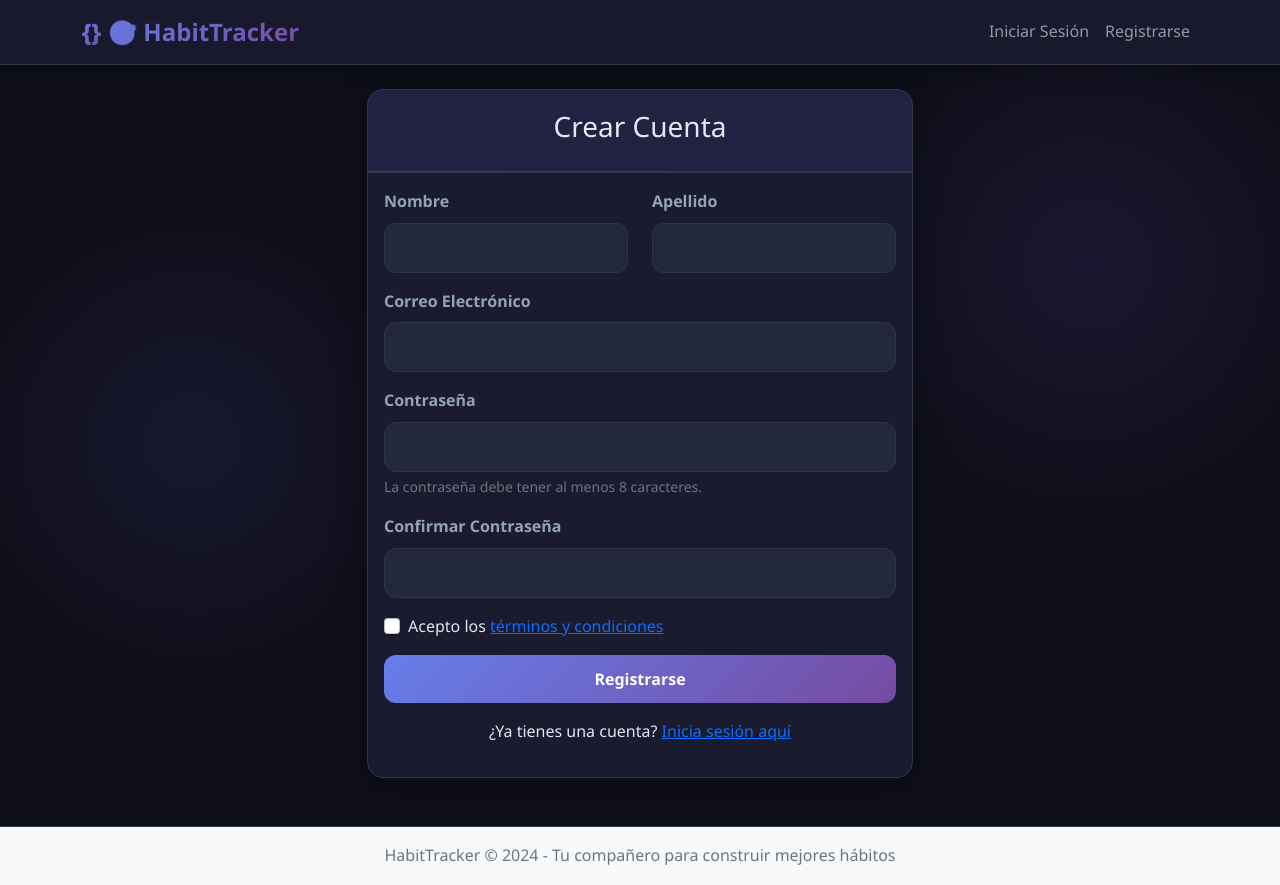
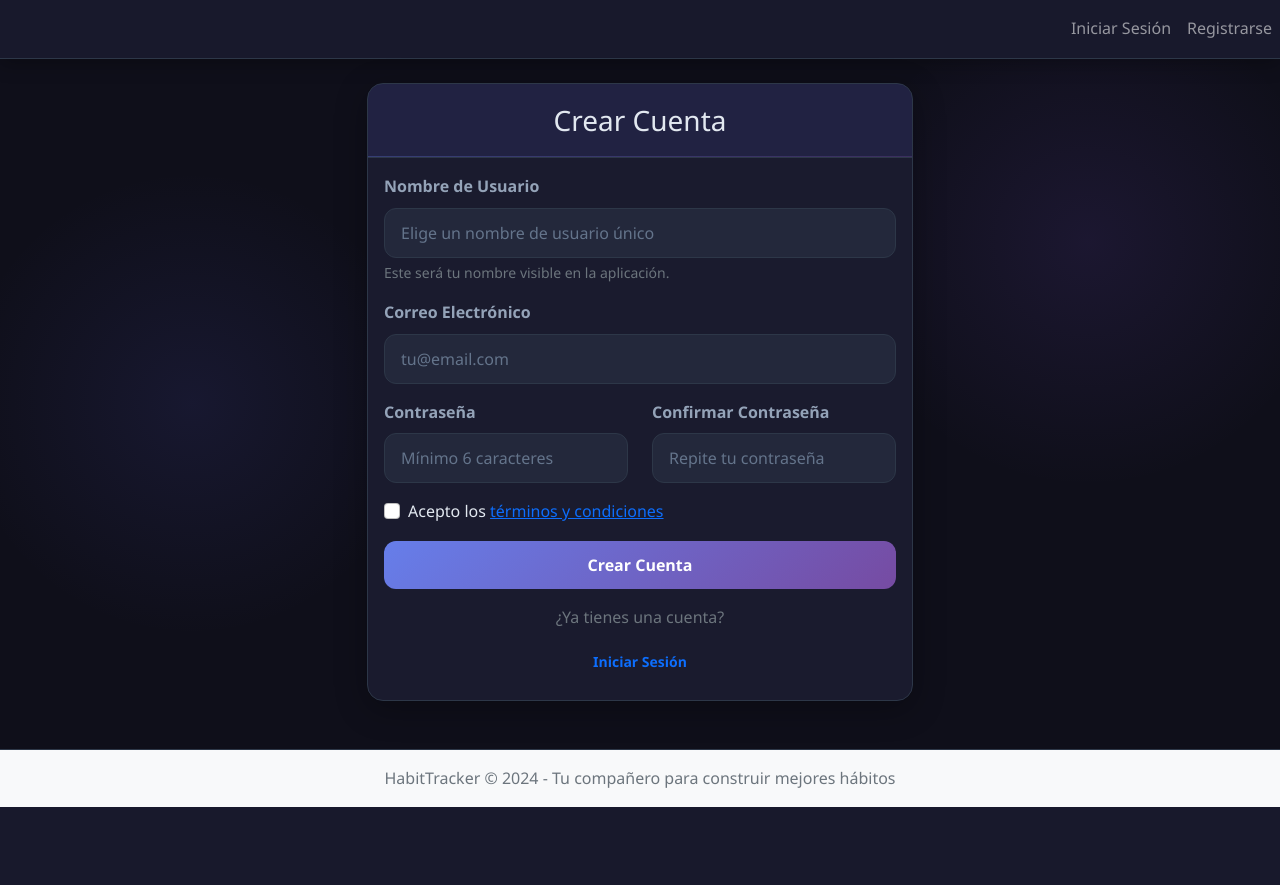
Before and after one commit to Kevin498777/Habit_Tracker, a Flask app: page /register in a window 1280 px wide. After the commit the page ends 807 px from the top, so only its background shows below. Run offline with Flask 3, Linux system fonts and the light colour scheme.

Commit message:
funcionalidad de login y register

```diff
--- a/app.py
+++ b/app.py
@@ -6,6 +6,7 @@ from pymongo import MongoClient
 from dotenv import load_dotenv
 from bson import ObjectId
 from werkzeug.security import generate_password_hash, check_password_hash
+import re
 
 # Cargar variables de entorno
 load_dotenv()
@@ -16,7 +17,6 @@ app.secret_key = os.getenv('SECRET_KEY', 'clave-secreta-predeterminada')
 # Configuración de MongoDB
 try:
     client = MongoClient(os.getenv('MONGODB_URI', 'mongodb://localhost:27017/'))
-    # Verificar conexión
     client.admin.command('ping')
     print("OK - Conectado a MongoDB exitosamente!")
 
@@ -29,31 +29,173 @@ except Exception as e:
     habits_collection = None
     users_collection = None
 
+# Función para verificar si el usuario está logueado
+def login_required(f):
+    from functools import wraps
+    @wraps(f)
+    def decorated_function(*args, **kwargs):
+        if 'user_id' not in session:
+            flash('Por favor inicia sesión para acceder a esta página', 'error')
+            return redirect(url_for('login'))
+        return f(*args, **kwargs)
+    return decorated_function
+
+# Función para validar email
+def is_valid_email(email):
+    pattern = r'^[a-zA-Z0-9._%+-]+@[a-zA-Z0-9.-]+\.[a-zA-Z]{2,}$'
+    return re.match(pattern, email) is not None
+
 @app.route('/')
 def index():
     """Página principal que muestra la lista de hábitos"""
+    # Si el usuario no está logueado, redirigir al login
+    if 'user_id' not in session:
+        return redirect(url_for('login'))
+
     try:
         if habits_collection is not None:
-            habits = list(habits_collection.find().sort('created_at', -1))
-            # Calcular completados hoy
+            # Solo obtener hábitos del usuario actual
+            habits = list(habits_collection.find(
+                {'user_id': session['user_id']}
+            ).sort('created_at', -1))
+
             today = datetime.now().strftime('%Y-%m-%d')
             today_completed = sum(1 for habit in habits if today in habit.get('completed_dates', []))
         else:
             habits = []
             today_completed = 0
-            flash('Error de conexion con la base de datos', 'error')
+            flash('Error de conexión con la base de datos', 'error')
     except Exception as e:
         habits = []
         today_completed = 0
-        flash('Error al cargar los habitos', 'error')
+        flash('Error al cargar los hábitos', 'error')
 
     return render_template('index.html', habits=habits, today_completed=today_completed)
 
+# RUTAS DE AUTENTICACIÓN
+@app.route('/register', methods=['GET', 'POST'])
+def register():
+    """Registro de nuevos usuarios"""
+    # Si ya está logueado, redirigir al index
+    if 'user_id' in session:
+        return redirect(url_for('index'))
+
+    if request.method == 'POST':
+        username = request.form.get('username')
+        email = request.form.get('email')
+        password = request.form.get('password')
+        confirm_password = request.form.get('confirm_password')
+
+        # Validaciones
+        if not all([username, email, password, confirm_password]):
+            flash('Todos los campos son obligatorios', 'error')
+            return render_template('register.html')
+
+        if password != confirm_password:
+            flash('Las contraseñas no coinciden', 'error')
+            return render_template('register.html')
+
+        if len(password) < 6:
+            flash('La contraseña debe tener al menos 6 caracteres', 'error')
+            return render_template('register.html')
+
+        if not is_valid_email(email):
+            flash('Por favor ingresa un email válido', 'error')
+            return render_template('register.html')
+
+        # Verificar si el usuario o email ya existen
+        existing_user = users_collection.find_one({
+            '$or': [
+                {'username': username},
+                {'email': email}
+            ]
+        })
+
+        if existing_user:
+            flash('El nombre de usuario o email ya están en uso', 'error')
+            return render_template('register.html')
+
+        # Crear nuevo usuario
+        hashed_password = generate_password_hash(password)
+        user = {
+            'username': username,
+            'email': email,
+            'password': hashed_password,
+            'created_at': datetime.now(),
+            'last_login': None
+        }
+
+        result = users_collection.insert_one(user)
+
+        # Iniciar sesión automáticamente
+        session['user_id'] = str(result.inserted_id)
+        session['username'] = username
+        session['email'] = email
+
+        flash(f'¡Bienvenido {username}! Tu cuenta ha sido creada exitosamente.', 'success')
+        return redirect(url_for('index'))
+
+    return render_template('register.html')
+
+@app.route('/login', methods=['GET', 'POST'])
+def login():
+    """Inicio de sesión de usuarios"""
+    # Si ya está logueado, redirigir al index
+    if 'user_id' in session:
+        return redirect(url_for('index'))
+
+    if request.method == 'POST':
+        username = request.form.get('username')
+        password = request.form.get('password')
+
+        if not username or not password:
+            flash('Por favor completa todos los campos', 'error')
+            return render_template('login.html')
+
+        # Buscar usuario por username o email
+        user = users_collection.find_one({
+            '$or': [
+                {'username': username},
+                {'email': username}
+            ]
+        })
+
+        if user and check_password_hash(user['password'], password):
+            # Actualizar último login
+            users_collection.update_one(
+                {'_id': user['_id']},
+                {'$set': {'last_login': datetime.now()}}
+            )
+
+            # Establecer sesión
+            session['user_id'] = str(user['_id'])
+            session['username'] = user['username']
+            session['email'] = user['email']
+
+            flash(f'¡Bienvenido de nuevo {user["username"]}!', 'success')
+
+            # Redirigir a la página que intentaba acceder o al index
+            next_page = request.args.get('next')
+            return redirect(next_page or url_for('index'))
+        else:
+            flash('Usuario o contraseña incorrectos', 'error')
+
+    return render_template('login.html')
+
+@app.route('/logout')
+def logout():
+    """Cerrar sesión"""
+    session.clear()
+    flash('Has cerrado sesión exitosamente', 'info')
+    return redirect(url_for('login'))
+
+# RUTAS PROTEGIDAS DE HÁBITOS
 @app.route('/add_habit', methods=['POST'])
+@login_required
 def add_habit():
     """Añadir un nuevo hábito a la base de datos"""
     if habits_collection is None:
-        flash('Error de conexion con la base de datos', 'error')
+        flash('Error de conexión con la base de datos', 'error')
         return redirect(url_for('index'))
 
     habit_name = request.form.get('habit_name')
@@ -65,75 +207,98 @@ def add_habit():
             'description': habit_description,
             'created_at': datetime.now(),
             'completed_dates': [],
-            'user_id': session.get('user_id', 'anonymous')
+            'user_id': session['user_id']  # Asociar hábito al usuario
         }
         habits_collection.insert_one(habit)
-        flash('Habito agregado correctamente!', 'success')
+        flash('¡Hábito agregado correctamente!', 'success')
     else:
-        flash('El nombre del habito es requerido', 'error')
+        flash('El nombre del hábito es requerido', 'error')
 
     return redirect(url_for('index'))
 
 @app.route('/complete_habit/<habit_id>', methods=['POST'])
+@login_required
 def complete_habit(habit_id):
     """Marcar un hábito como completado para hoy"""
     if habits_collection is None:
-        flash('Error de conexion con la base de datos', 'error')
+        flash('Error de conexión con la base de datos', 'error')
         return redirect(url_for('index'))
 
     try:
+        # Verificar que el hábito pertenece al usuario
+        habit = habits_collection.find_one({
+            '_id': ObjectId(habit_id),
+            'user_id': session['user_id']
+        })
+
+        if not habit:
+            flash('Hábito no encontrado', 'error')
+            return redirect(url_for('index'))
+
         today = datetime.now().strftime('%Y-%m-%d')
         result = habits_collection.update_one(
-            {'_id': ObjectId(habit_id)},
+            {'_id': ObjectId(habit_id), 'user_id': session['user_id']},
             {'$addToSet': {'completed_dates': today}}
         )
 
         if result.modified_count > 0:
-            flash('Habito completado!', 'success')
+            flash('¡Hábito completado!', 'success')
         else:
-            flash('El habito ya estaba completado hoy', 'info')
+            flash('El hábito ya estaba completado hoy', 'info')
     except Exception as e:
-        flash('Error al completar el habito', 'error')
+        flash('Error al completar el hábito', 'error')
 
     return redirect(url_for('index'))
 
 @app.route('/delete_habit/<habit_id>', methods=['POST'])
+@login_required
 def delete_habit(habit_id):
     """Eliminar un hábito de la base de datos"""
     if habits_collection is None:
-        flash('Error de conexion con la base de datos', 'error')
+        flash('Error de conexión con la base de datos', 'error')
         return redirect(url_for('index'))
 
     try:
-        result = habits_collection.delete_one({'_id': ObjectId(habit_id)})
+        # Verificar que el hábito pertenece al usuario antes de eliminar
+        result = habits_collection.delete_one({
+            '_id': ObjectId(habit_id),
+            'user_id': session['user_id']
+        })
+
         if result.deleted_count > 0:
-            flash('Habito eliminado correctamente', 'success')
+            flash('Hábito eliminado correctamente', 'success')
         else:
-            flash('Habito no encontrado', 'error')
+            flash('Hábito no encontrado', 'error')
     except Exception as e:
-        flash('Error al eliminar el habito', 'error')
+        flash('Error al eliminar el hábito', 'error')
 
     return redirect(url_for('index'))
 
-@app.route('/login', methods=['GET', 'POST'])
-def login():
-    if request.method == 'POST':
-        flash('Funcionalidad de login en desarrollo', 'info')
-        return redirect(url_for('index'))
-    return render_template('login.html')
+@app.route('/profile')
+@login_required
+def profile():
+    """Página de perfil del usuario"""
+    try:
+        user = users_collection.find_one({'_id': ObjectId(session['user_id'])})
+        habit_count = habits_collection.count_documents({'user_id': session['user_id']})
 
-@app.route('/register', methods=['GET', 'POST'])
-def register():
-    if request.method == 'POST':
-        flash('Funcionalidad de registro en desarrollo', 'info')
-        return redirect(url_for('login'))
-    return render_template('register.html')
+        # Calcular hábitos completados hoy
+        today = datetime.now().strftime('%Y-%m-%d')
+        completed_today = habits_collection.count_documents({
+            'user_id': session['user_id'],
+            'completed_dates': today
+        })
 
-@app.route('/logout')
-def logout():
-    session.clear()
-    flash('Has cerrado sesion', 'info')
-    return redirect(url_for('index'))
+    except Exception as e:
+        user = None
+        habit_count = 0
+        completed_today = 0
+        flash('Error al cargar el perfil', 'error')
+
+    return render_template('profile.html',
+                         user=user,
+                         habit_count=habit_count,
+                         completed_today=completed_today)
 
 if __name__ == '__main__':
-    app.run(debug=os.getenv('FLASK_DEBUG', True), host='127.0.0.1', port=5001)
+    app.run(debug=True, host='127.0.0.1', port=5001, use_reloader=False)
--- a/templates/base.html
+++ b/templates/base.html
@@ -9,19 +9,23 @@
 </head>
 <body>
     <nav class="navbar navbar-expand-lg navbar-dark bg-primary">
-        <div class="container">
-            <a class="navbar-brand" href="{{ url_for('index') }}">
-                🎯 HabitTracker
-            </a>
-            <div class="navbar-nav ms-auto">
-                {% if session.user_id %}
-                    <span class="navbar-text me-3">Hola, Usuario</span>
-                    <a class="nav-link" href="#">Cerrar Sesión</a>
-                {% else %}
-                    <a class="nav-link" href="{{ url_for('login') }}">Iniciar Sesión</a>
-                    <a class="nav-link" href="{{ url_for('register') }}">Registrarse</a>
-                {% endif %}
-            </div>
+        <!-- En la barra de navegación, actualiza esta parte: -->
+        <div class="navbar-nav ms-auto">
+            {% if session.username %}
+                <div class="nav-item dropdown">
+                    <a class="nav-link dropdown-toggle" href="#" role="button" data-bs-toggle="dropdown">
+                        👤 {{ session.username }}
+                    </a>
+                    <ul class="dropdown-menu dropdown-menu-end">
+                        <li><a class="dropdown-item" href="{{ url_for('profile') }}">Mi Perfil</a></li>
+                        <li><hr class="dropdown-divider"></li>
+                        <li><a class="dropdown-item text-danger" href="{{ url_for('logout') }}">Cerrar Sesión</a></li>
+                    </ul>
+                </div>
+            {% else %}
+                <a class="nav-link" href="{{ url_for('login') }}">Iniciar Sesión</a>
+                <a class="nav-link" href="{{ url_for('register') }}">Registrarse</a>
+            {% endif %}
         </div>
     </nav>
 
--- a/templates/index.html
+++ b/templates/index.html
@@ -82,13 +82,14 @@
                 <h5 class="card-title mb-0">Resumen</h5>
             </div>
             <div class="card-body">
+                <!-- En el panel de estadísticas, cambia: -->
                 <div class="text-center">
-                    <h3>{{ habits|length }}</h3>
+                    <h3 class="total-habits">{{ habits|length }}</h3>
                     <p class="text-muted">Hábitos Totales</p>
                 </div>
                 <hr>
                 <div class="text-center">
-                    <h3>{{ today_completed }}</h3>
+                    <h3 class="completed-today">{{ today_completed }}</h3>
                     <p class="text-muted">Completados Hoy</p>
                 </div>
                 <div class="mt-3">
--- a/templates/register.html
+++ b/templates/register.html
@@ -4,48 +4,56 @@
 
 {% block content %}
 <div class="row justify-content-center">
-    <div class="col-md-6">
-        <div class="card">
+    <div class="col-md-8 col-lg-6">
+        <div class="card fade-in">
             <div class="card-header">
-                <h3 class="card-title text-center">Crear Cuenta</h3>
+                <h3 class="card-title text-center mb-0">Crear Cuenta</h3>
             </div>
             <div class="card-body">
-                <form>
+                <form method="POST" action="{{ url_for('register') }}">
+                    <div class="row">
+                        <div class="col-12 mb-3">
+                            <label for="username" class="form-label">Nombre de Usuario</label>
+                            <input type="text" class="form-control" id="username" name="username"
+                                   placeholder="Elige un nombre de usuario único" required>
+                            <div class="form-text">Este será tu nombre visible en la aplicación.</div>
+                        </div>
+                    </div>
+
+                    <div class="mb-3">
+                        <label for="email" class="form-label">Correo Electrónico</label>
+                        <input type="email" class="form-control" id="email" name="email"
+                               placeholder="tu@email.com" required>
+                    </div>
+
                     <div class="row">
                         <div class="col-md-6 mb-3">
-                            <label for="firstName" class="form-label">Nombre</label>
-                            <input type="text" class="form-control" id="firstName" required>
+                            <label for="password" class="form-label">Contraseña</label>
+                            <input type="password" class="form-control" id="password" name="password"
+                                   placeholder="Mínimo 6 caracteres" required>
                         </div>
                         <div class="col-md-6 mb-3">
-                            <label for="lastName" class="form-label">Apellido</label>
-                            <input type="text" class="form-control" id="lastName" required>
+                            <label for="confirm_password" class="form-label">Confirmar Contraseña</label>
+                            <input type="password" class="form-control" id="confirm_password" name="confirm_password"
+                                   placeholder="Repite tu contraseña" required>
                         </div>
                     </div>
-                    <div class="mb-3">
-                        <label for="email" class="form-label">Correo Electrónico</label>
-                        <input type="email" class="form-control" id="email" required>
-                    </div>
-                    <div class="mb-3">
-                        <label for="password" class="form-label">Contraseña</label>
-                        <input type="password" class="form-control" id="password" required>
-                        <div class="form-text">
-                            La contraseña debe tener al menos 8 caracteres.
-                        </div>
-                    </div>
-                    <div class="mb-3">
-                        <label for="confirmPassword" class="form-label">Confirmar Contraseña</label>
-                        <input type="password" class="form-control" id="confirmPassword" required>
-                    </div>
+
                     <div class="mb-3 form-check">
                         <input type="checkbox" class="form-check-input" id="terms" required>
                         <label class="form-check-label" for="terms">
-                            Acepto los <a href="#">términos y condiciones</a>
+                            Acepto los <a href="#" class="text-primary">términos y condiciones</a>
                         </label>
                     </div>
-                    <button type="submit" class="btn btn-primary w-100">Registrarse</button>
+
+                    <button type="submit" class="btn btn-primary w-100 mb-3">Crear Cuenta</button>
                 </form>
-                <div class="text-center mt-3">
-                    <p>¿Ya tienes una cuenta? <a href="{{ url_for('login') }}">Inicia sesión aquí</a></p>
+
+                <div class="text-center">
+                    <p class="text-muted mb-0">¿Ya tienes una cuenta?</p>
+                    <a href="{{ url_for('login') }}" class="btn btn-outline-primary btn-sm mt-2">
+                        Iniciar Sesión
+                    </a>
                 </div>
             </div>
         </div>
```
Also changed, not shown: templates/login.html (+21 -14 lines), templates/profile.html (added, +65 -0 lines).
